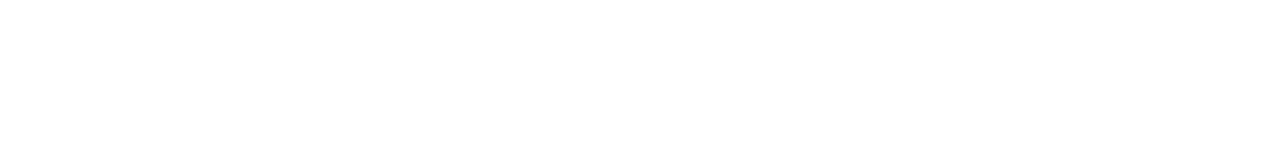
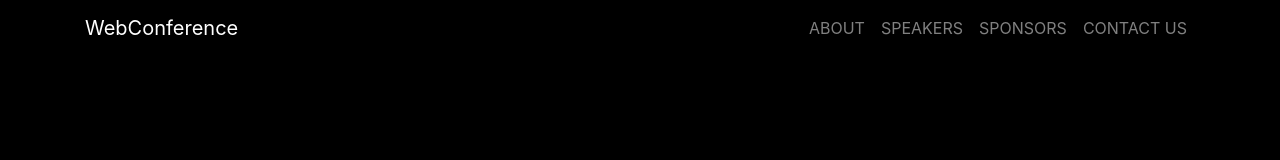
Before and after one commit to Achette/WebConference, a plain HTML site: page index.html in a window 1280 px wide. Drawn offline with nearby package versions, Linux system fonts and the light colour scheme.

Commit message:
Created navbar using Bootstrap classes

```diff
--- a/index.html
+++ b/index.html
@@ -10,12 +10,46 @@
         integrity="sha384-MCw98/SFnGE8fJT3GXwEOngsV7Zt27NXFoaoApmYm81iuXoPkFOJwJ8ERdknLPMO" crossorigin="anonymous">
 
     <title>Document</title>
+
+    <style>
+        body {
+            background-color: black;
+        }
+    </style>
 </head>
 
 <body>
 
-    <nav>
-        <!-- Navigation Bar -->
+    <nav class="navbar navbar-expand-lg navbar-dark fixed-top">
+        <div class="container">
+            <a class="navbar-brand" href="#page-top">WebConference</a>
+
+            <button class="navbar-toggler navbar-toggler-right" type="button" data-toggle="collapse"
+                data-target="#navbarResponsive" aria-controls="navbarResponsive" aria-expanded="false"
+                aria-label="Toggle navigation">
+                <span class="navbar-toggler-icon"></span>
+            </button>
+
+            <div class="collapse navbar-collapse" id="navbarResponsive">
+                <ul class="navbar-nav text-uppercase ml-auto">
+                    <li class="nav-item">
+                        <a class="nav-link" href="#about">About</a>
+                    </li>
+
+                    <li class="nav-item">
+                        <a class="nav-link" href="#speakers">Speakers</a>
+                    </li>
+
+                    <li class="nav-item">
+                        <a class="nav-link" href="#sponsors">Sponsors</a>
+                    </li>
+
+                    <li class="nav-item">
+                        <a class="nav-link" href="#contacts">Contact us</a>
+                    </li>
+                </ul>
+            </div>
+        </div>
     </nav>
 
     <header>
```
